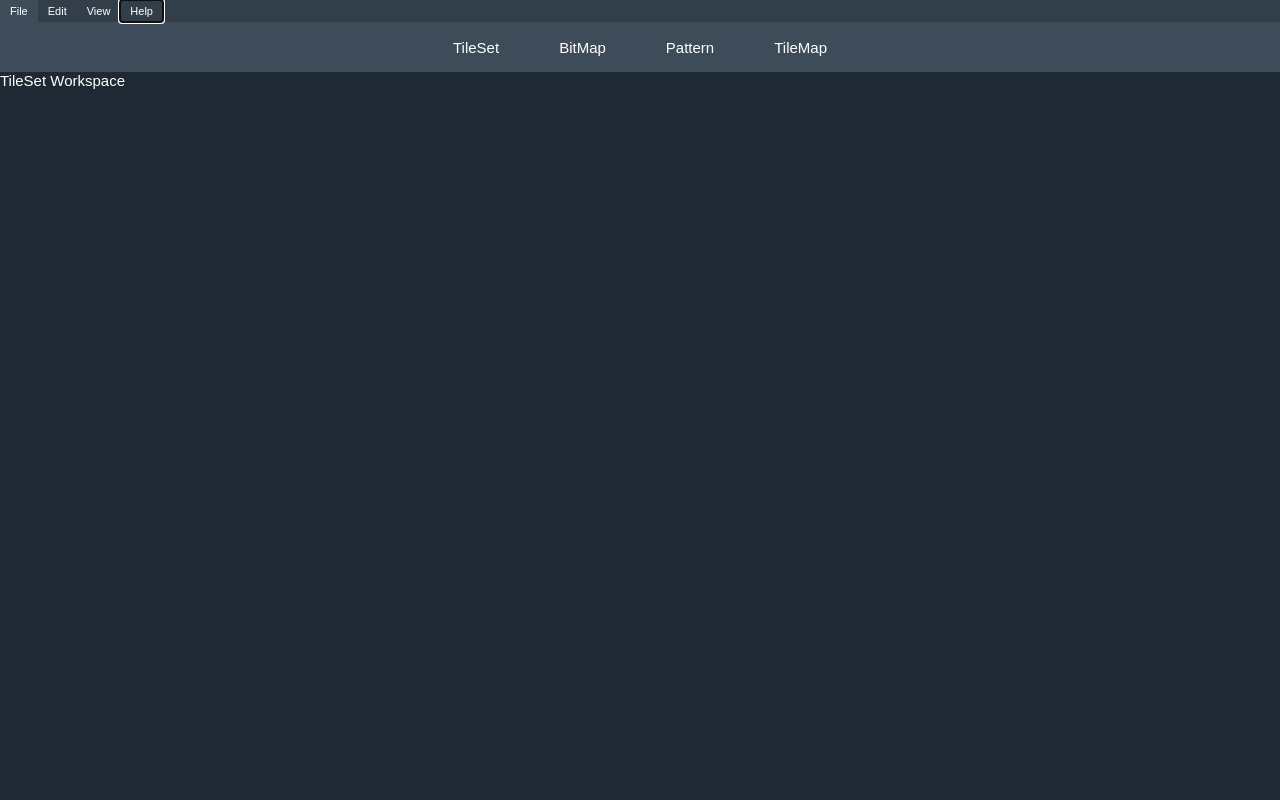
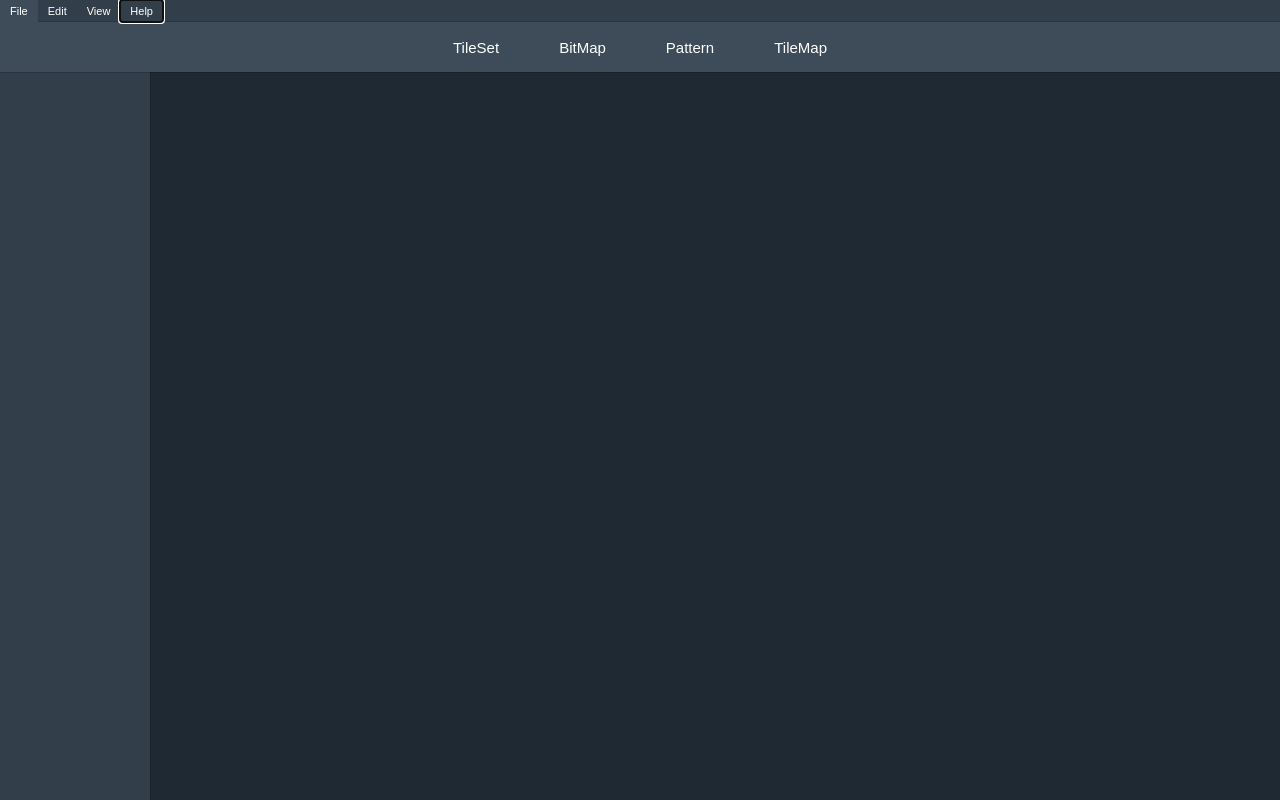
Before and after one commit to NickSpyker/wave-master, a Vue app: page / in a window 1280 px wide. Built offline with nearby package versions, Linux system fonts and the light colour scheme.

Commit message:
add side menu

```diff
--- a/src/entities/NavMenu.vue
+++ b/src/entities/NavMenu.vue
@@ -29,6 +29,7 @@ div {
     display: flex;
     place-items: center;
     justify-content: center;
+    box-shadow: 0 0 1px #000000;
     background-color: var(--gray700);
 }
 </style>
--- /dev/null
+++ b/src/entities/SideMenu.vue
@@ -0,0 +1,22 @@
+<script setup lang="ts">
+
+</script>
+
+<template>
+  <div>
+    <slot />
+  </div>
+</template>
+
+<style scoped>
+div {
+    top: 0;
+    left: 0;
+    z-index: -1;
+    height: 100%;
+    width: 150px;
+    position: absolute;
+    box-shadow: 0 0 1px #000000;
+    background-color: var(--gray800);
+}
+</style>
--- a/src/main.ts
+++ b/src/main.ts
@@ -13,8 +13,10 @@ app.use(createPinia());
  */
 import MainMenu from "@/entities/MainMenu.vue";
 import NavMenu from "@/entities/NavMenu.vue";
+import SideMenu from "@/entities/SideMenu.vue";
 app.component("MainMenu", MainMenu);
 app.component("NavMenu", NavMenu);
+app.component("SideMenu", SideMenu);
 
 /*
  * Button
--- a/src/views/TileSetView.vue
+++ b/src/views/TileSetView.vue
@@ -3,7 +3,9 @@
 </script>
 
 <template>
-  TileSet Workspace
+  <SideMenu>
+
+  </SideMenu>
 </template>
 
 <style scoped>
```
